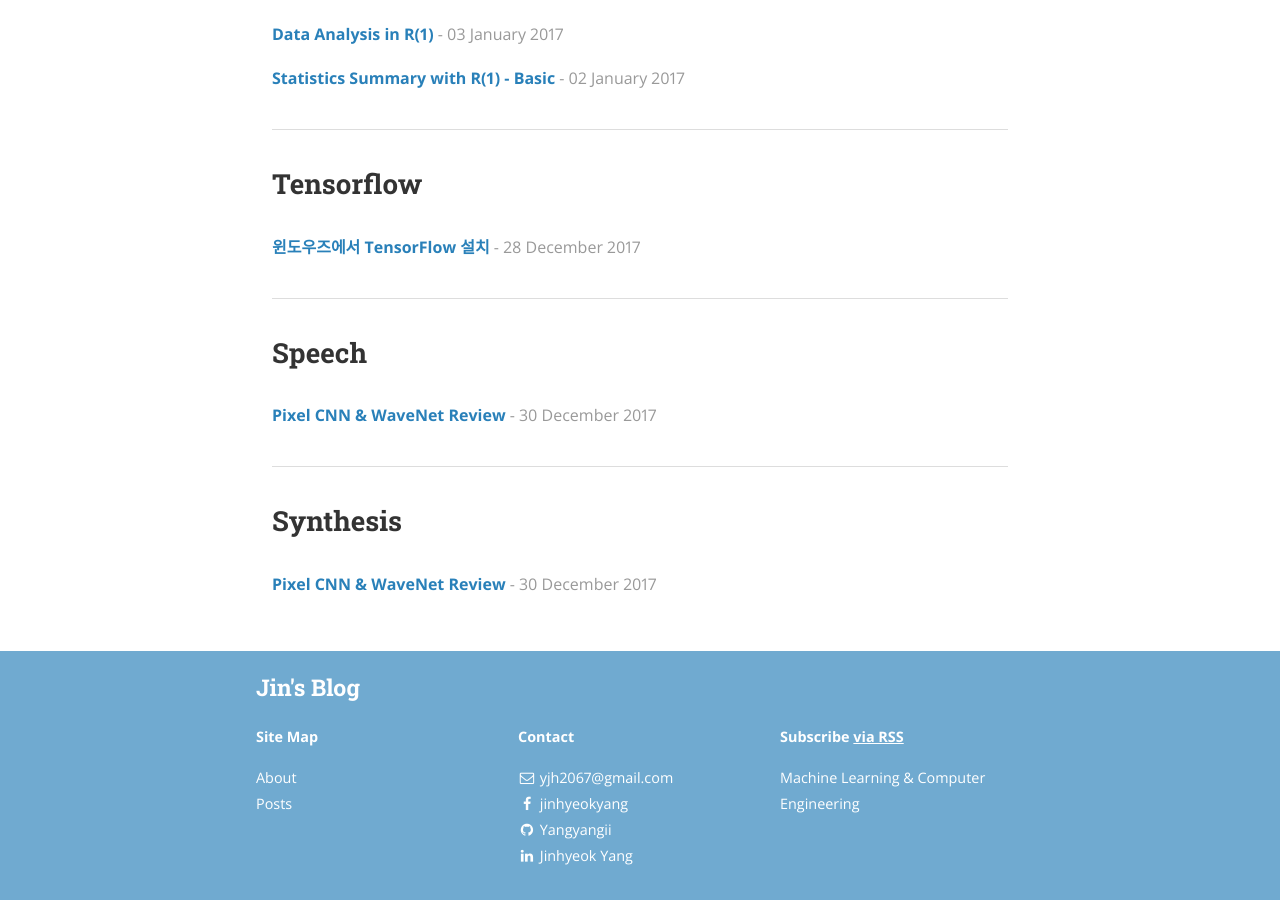
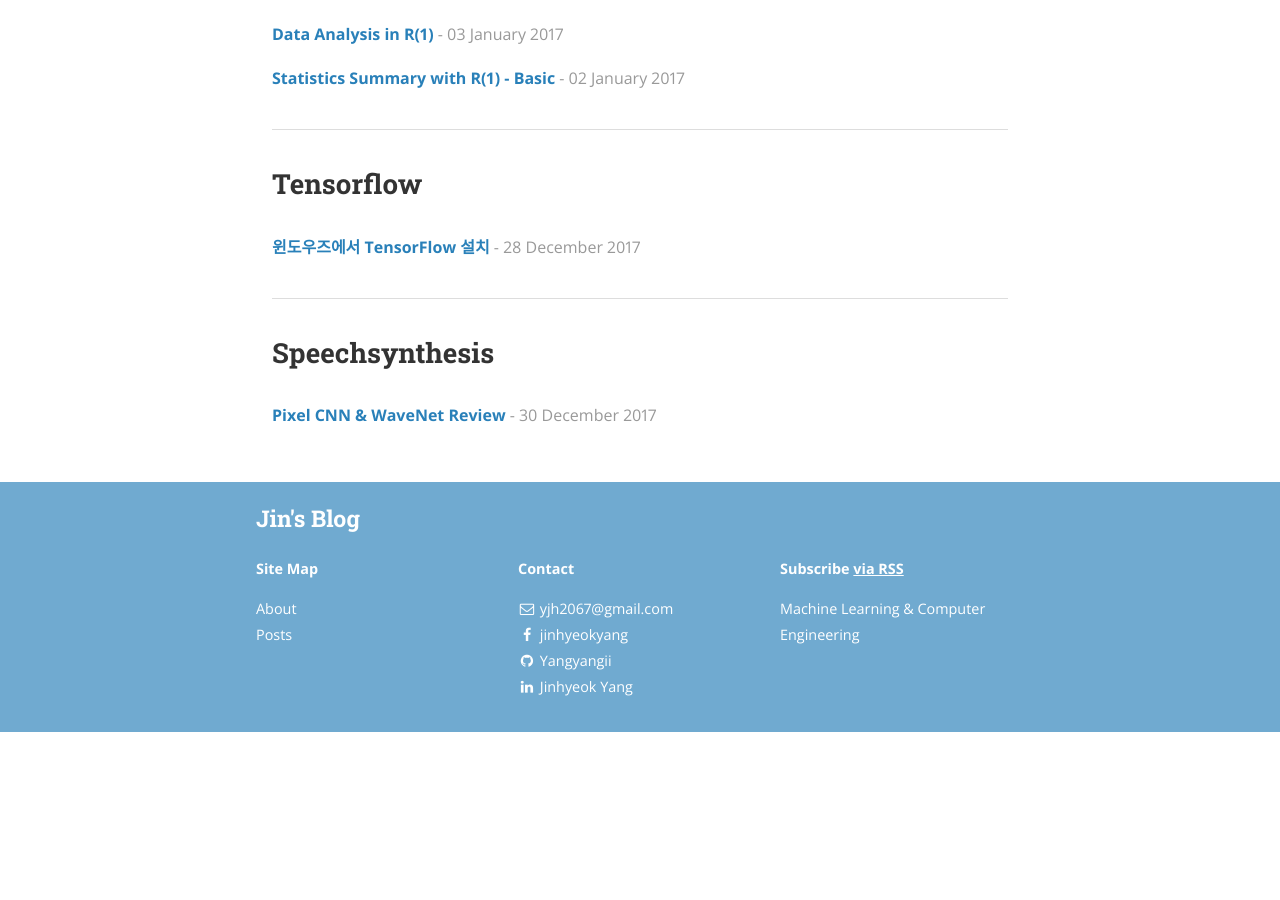
Before and after one commit to Yangyangii/Yangyangii.github.io, a Jekyll site: the page built from posts.html, in a window 1280 px wide and 900 px high, scrolled down 1178 px. Built offline with Jekyll 4.4.1, drawn with Linux system fonts in a browser that asks for light colours; nearby versions of some CDN libraries; after the commit the page ends 1910 px from its top, so only the background shows below that; some of the changed lines change nothing that is shown.

Commit message:
typo 수정

```diff
--- a/_posts/2017-12-30-PixelCNN-WaveNet.markdown
+++ b/_posts/2017-12-30-PixelCNN-WaveNet.markdown
@@ -3,7 +3,7 @@ layout: post
 title:  "Pixel CNN & WaveNet Review"
 date:   2017-12-30 19:00:00 +0700
 author: Jin
-categories: Speech Synthesis
+categories: SpeechSynthesis
 tags:	TTS SpeechSynthesis GenerativeModel
 cover:  "/assets/instacode.png"
 ---
@@ -37,11 +37,11 @@ Pixel CNN과 Wavenet은 Deepmind에서 냈다.
 
 +	CIFAR-10에서 PixelRNN보다 약간 안 좋은 성능이었고, ImageNet에서는 더 좋았다. 학습 속도는 2배 빨랐다. (32GPU 60시간)
 
-## Pixel CNN 장점
+# Pixel CNN 장점
 +	Likelihood를 계산하는 방법을 제공한다
 +	학습할 때 GAN보다 더 안정적이다
 +	이산 데이터와 연속 데이터 모두에서 작동한다
-## Pixel CNN 장점
+# Pixel CNN 단점
 +	모델이 generation 순서를 어느정도 띤다
 +	샘플링이 느리다
 +	학습이 느리다(pixel RNN보다는 빠름)
```
